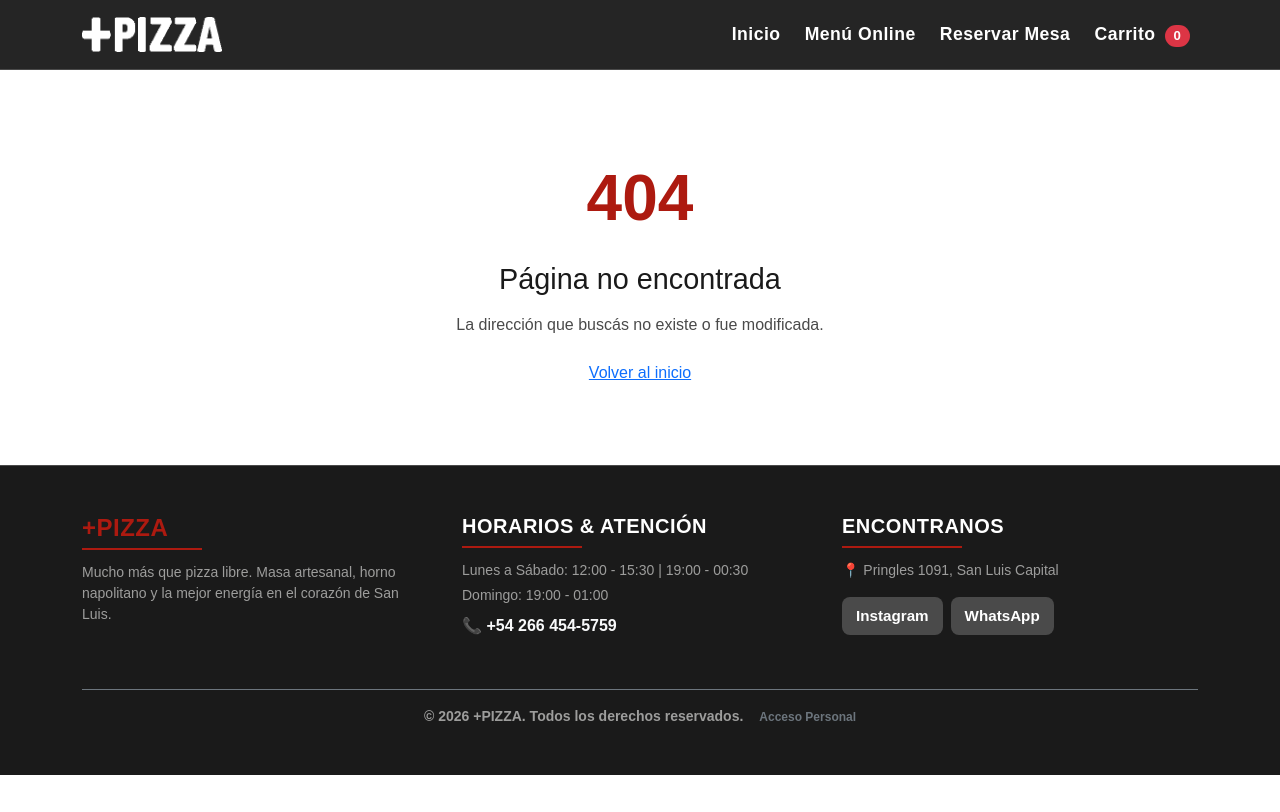
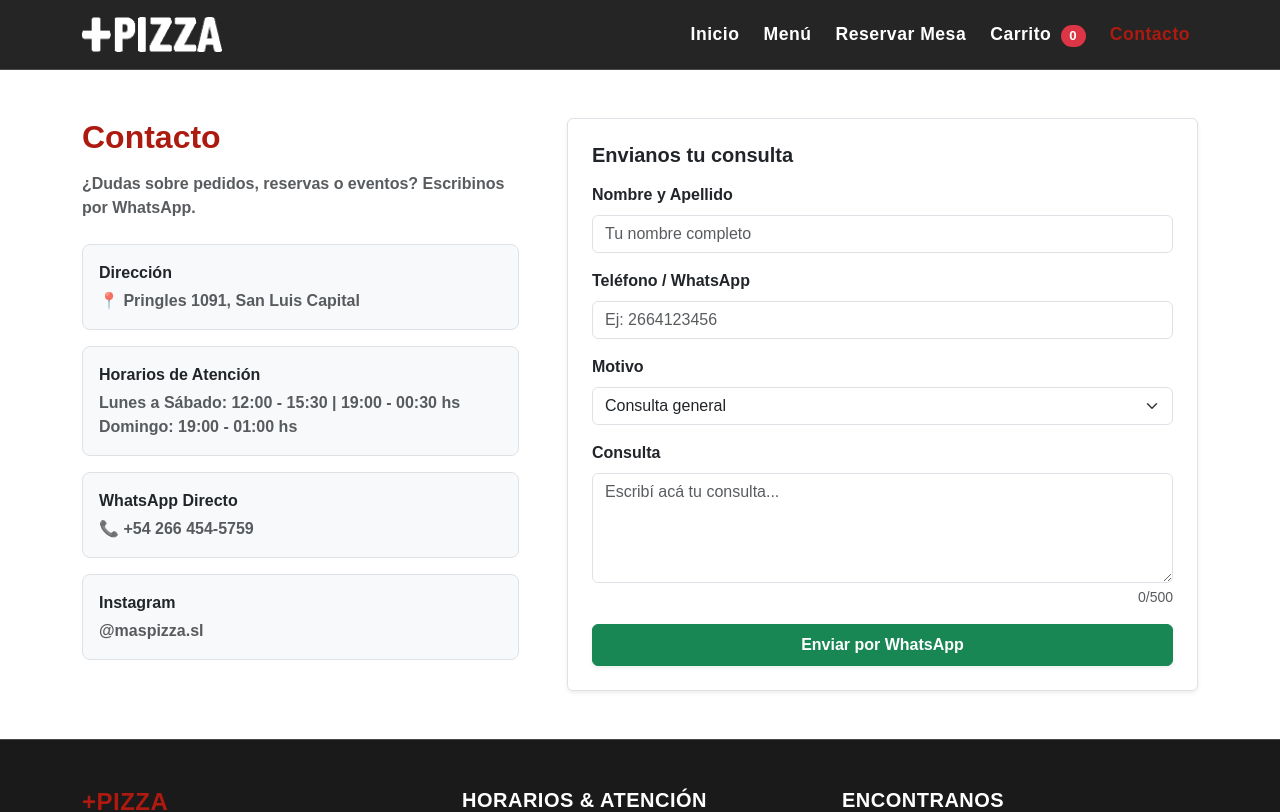
Before and after one commit to Santaxiano/Proyecto-Pizzeria, a React (Vite) app in the folder frontend/: page /contacto in a window 1280 px wide. Shown: the top 812 px of the page. Built offline with nearby package versions, Linux system fonts and the light colour scheme; a web font is replaced by a local one.

Commit message:
agrego pagina de contacto utilizando api de wpp

```diff
--- /dev/null
+++ b/frontend/src/features/contacto/components/FormularioContacto.jsx
@@ -0,0 +1,198 @@
+import { useRef, useState } from 'react'
+
+const TELEFONO_PIZZERIA = '5492664545759'
+
+const VALORES_INICIALES = {
+  nombre: '',
+  telefono: '',
+  asunto: 'consulta',
+  mensaje: '',
+}
+
+const ASUNTOS = [
+  { valor: 'consulta', texto: 'Consulta general' },
+  { valor: 'reserva', texto: 'Consulta sobre Reservas' },
+  { valor: 'demora', texto: 'Estado de pedido / Demora' },
+  { valor: 'evento', texto: 'Eventos y cumpleaños' },
+]
+
+const MAXIMO_MENSAJE = 500
+
+// Validación directa con JS común: sin importar nada externo
+function validar(valores) {
+  const errores = {}
+
+  if (!valores.nombre.trim()) {
+    errores.nombre = 'Ingresá tu nombre completo.'
+  }
+
+  if (!valores.telefono.trim()) {
+    errores.telefono = 'Ingresá tu número de teléfono / WhatsApp.'
+  } else if (valores.telefono.trim().length < 8) {
+    errores.telefono = 'El teléfono debe tener al menos 8 dígitos.'
+  }
+
+  if (!valores.mensaje.trim()) {
+    errores.mensaje = 'El mensaje no puede estar vacío.'
+  } else if (valores.mensaje.trim().length < 10) {
+    errores.mensaje = 'El mensaje debe tener al menos 10 caracteres.'
+  }
+
+  return errores
+}
+
+function FormularioContacto() {
+  const [valores, setValores] = useState(VALORES_INICIALES)
+  const [errores, setErrores] = useState({})
+  const [estado, setEstado] = useState('escribiendo')
+  const formularioRef = useRef(null)
+
+  function handleChange(e) {
+    const { name, value } = e.target
+    setValores({ ...valores, [name]: value })
+    if (errores[name]) setErrores({ ...errores, [name]: undefined })
+  }
+
+  function handleSubmit(e) {
+    e.preventDefault()
+
+    const nuevosErrores = validar(valores)
+    setErrores(nuevosErrores)
+
+    const primerCampoConError = Object.keys(nuevosErrores)[0]
+    if (primerCampoConError) {
+      formularioRef.current.elements[primerCampoConError].focus()
+      return
+    }
+
+    setEstado('enviando')
+
+    const asuntoSeleccionado = ASUNTOS.find((a) => a.valor === valores.asunto)?.texto || valores.asunto
+    const mensajeWhatsApp = `*Consulta desde la Web +PIZZA*
+*Nombre:* ${valores.nombre}
+*Teléfono:* ${valores.telefono}
+*Motivo:* ${asuntoSeleccionado}
+-------------------------
+*Mensaje:*
+${valores.mensaje}`
+
+    const url = `https://wa.me/${TELEFONO_PIZZERIA}?text=${encodeURIComponent(mensajeWhatsApp)}`
+    window.open(url, '_blank')
+
+    setEstado('enviado')
+  }
+
+  function handleNuevoMensaje() {
+    setValores(VALORES_INICIALES)
+    setEstado('escribiendo')
+  }
+
+  if (estado === 'enviado') {
+    return (
+      <div className="alert alert-success mb-0" role="status">
+        <h2 className="h5 fw-bold">¡Mensaje preparado, {valores.nombre}!</h2>
+        <p className="mb-3">
+          Se abrió la ventana de WhatsApp para enviar tu consulta directamente a +PIZZA.
+        </p>
+        <button
+          type="button"
+          className="btn btn-success"
+          onClick={handleNuevoMensaje}
+        >
+          Enviar otra consulta
+        </button>
+      </div>
+    )
+  }
+
+  const enviando = estado === 'enviando'
+
+  return (
+    <form ref={formularioRef} onSubmit={handleSubmit} noValidate>
+      <div className="mb-3">
+        <label htmlFor="nombre" className="form-label fw-semibold">
+          Nombre y Apellido
+        </label>
+        <input
+          id="nombre"
+          name="nombre"
+          type="text"
+          placeholder="Tu nombre completo"
+          className={`form-control ${errores.nombre ? 'is-invalid' : ''}`}
+          value={valores.nombre}
+          onChange={handleChange}
+          disabled={enviando}
+        />
+        {errores.nombre && <div className="invalid-feedback">{errores.nombre}</div>}
+      </div>
+
+      <div className="mb-3">
+        <label htmlFor="telefono" className="form-label fw-semibold">
+          Teléfono / WhatsApp
+        </label>
+        <input
+          id="telefono"
+          name="telefono"
+          type="tel"
+          placeholder="Ej: 2664123456"
+          className={`form-control ${errores.telefono ? 'is-invalid' : ''}`}
+          value={valores.telefono}
+          onChange={handleChange}
+          disabled={enviando}
+        />
+        {errores.telefono && <div className="invalid-feedback">{errores.telefono}</div>}
+      </div>
+
+      <div className="mb-3">
+        <label htmlFor="asunto" className="form-label fw-semibold">
+          Motivo
+        </label>
+        <select
+          id="asunto"
+          name="asunto"
+          className="form-select"
+          value={valores.asunto}
+          onChange={handleChange}
+          disabled={enviando}
+        >
+          {ASUNTOS.map((asunto) => (
+            <option key={asunto.valor} value={asunto.valor}>
+              {asunto.texto}
+            </option>
+          ))}
+        </select>
+      </div>
+
+      <div className="mb-3">
+        <label htmlFor="mensaje" className="form-label fw-semibold">
+          Consulta
+        </label>
+        <textarea
+          id="mensaje"
+          name="mensaje"
+          rows="4"
+          maxLength={MAXIMO_MENSAJE}
+          placeholder="Escribí acá tu consulta..."
+          className={`form-control ${errores.mensaje ? 'is-invalid' : ''}`}
+          value={valores.mensaje}
+          onChange={handleChange}
+          disabled={enviando}
+        ></textarea>
+        {errores.mensaje && <div className="invalid-feedback">{errores.mensaje}</div>}
+        <div className="form-text text-end text-muted small">
+          {valores.mensaje.length}/{MAXIMO_MENSAJE}
+        </div>
+      </div>
+
+      <button
+        type="submit"
+        className="btn btn-success w-100 fw-bold py-2 shadow-sm"
+        disabled={enviando}
+      >
+        Enviar por WhatsApp
+      </button>
+    </form>
+  )
+}
+
+export default FormularioContacto
--- /dev/null
+++ b/frontend/src/features/contacto/pages/ContactoPage.jsx
@@ -0,0 +1,45 @@
+import FormularioContacto from '../components/FormularioContacto'
+
+const DATOS_CONTACTO = [
+  { id: 1, titulo: 'Dirección', texto: '📍 Pringles 1091, San Luis Capital' },
+  { id: 2, titulo: 'Horarios de Atención', texto: 'Lunes a Sábado: 12:00 - 15:30 | 19:00 - 00:30 hs\nDomingo: 19:00 - 01:00 hs' },
+  { id: 3, titulo: 'WhatsApp Directo', texto: '📞 +54 266 454-5759' },
+  { id: 4, titulo: 'Instagram', texto: '@maspizza.sl' },
+]
+
+function ContactoPage() {
+  return (
+    <div className="container py-5">
+      <div className="row g-4 g-lg-5">
+        <div className="col-lg-5">
+          <h1 className="h2 titulo-tag fw-bold mb-3" style={{ color: 'var(--color-rojo-tomate)' }}>
+            Contacto
+          </h1>
+          <p className="text-body-secondary mb-4">
+            ¿Dudas sobre pedidos, reservas o eventos? Escribinos por WhatsApp.
+          </p>
+
+          <ul className="list-unstyled d-flex flex-column gap-3">
+            {DATOS_CONTACTO.map((dato) => (
+              <li key={dato.id} className="p-3 bg-light rounded-3 border">
+                <strong className="d-block text-dark mb-1">{dato.titulo}</strong>
+                <span className="text-body-secondary" style={{ whiteSpace: 'pre-line' }}>
+                  {dato.texto}
+                </span>
+              </li>
+            ))}
+          </ul>
+        </div>
+
+        <div className="col-lg-7">
+          <div className="card shadow-sm border p-4">
+            <h3 className="h5 fw-bold mb-3">Envianos tu consulta</h3>
+            <FormularioContacto />
+          </div>
+        </div>
+      </div>
+    </div>
+  )
+}
+
+export default ContactoPage
--- a/frontend/src/router.jsx
+++ b/frontend/src/router.jsx
@@ -6,6 +6,7 @@ import HomePage from './features/home/pages/HomePage';
 import { MenuPage, DetalleProductoPage } from './features/carta';
 import CarritoPage from './features/carrito/pages/CarritoPage';
 import ReservaPage from './features/reservas/pages/ReservaPage';
+import ContactoPage from './features/contacto/pages/ContactoPage';
 
 export const router = createBrowserRouter([
   {
@@ -18,6 +19,7 @@ export const router = createBrowserRouter([
       { path: '/menu/:id', element: <DetalleProductoPage />},
       { path: 'carrito', element: <CarritoPage /> },
       { path: 'reservar', element: <ReservaPage /> },
+      { path: 'contacto', element: <ContactoPage /> } ,
       { path: '*', element: <NoEncontradaPage /> }
     ]
   },
--- a/frontend/src/shared/layout/Navbar.jsx
+++ b/frontend/src/shared/layout/Navbar.jsx
@@ -32,7 +32,7 @@ function Navbar({ cantidadCarrito = 0 }) {
             </li>
             <li className="nav-item">
               <NavLink className="nav-link" to="/menu">
-                Menú Online
+                Menú
               </NavLink>
             </li>
             <li className="nav-item">
@@ -48,6 +48,11 @@ function Navbar({ cantidadCarrito = 0 }) {
                 </span>
               </NavLink>
             </li>
+            <li className="nav-item">
+              <NavLink className="nav-link" to="/contacto">
+                Contacto
+              </NavLink>
+            </li>
           </ul>
         </div>
       </div>
```
Also changed, not shown: 1 other file (tests, documents, lock files or other folders).
